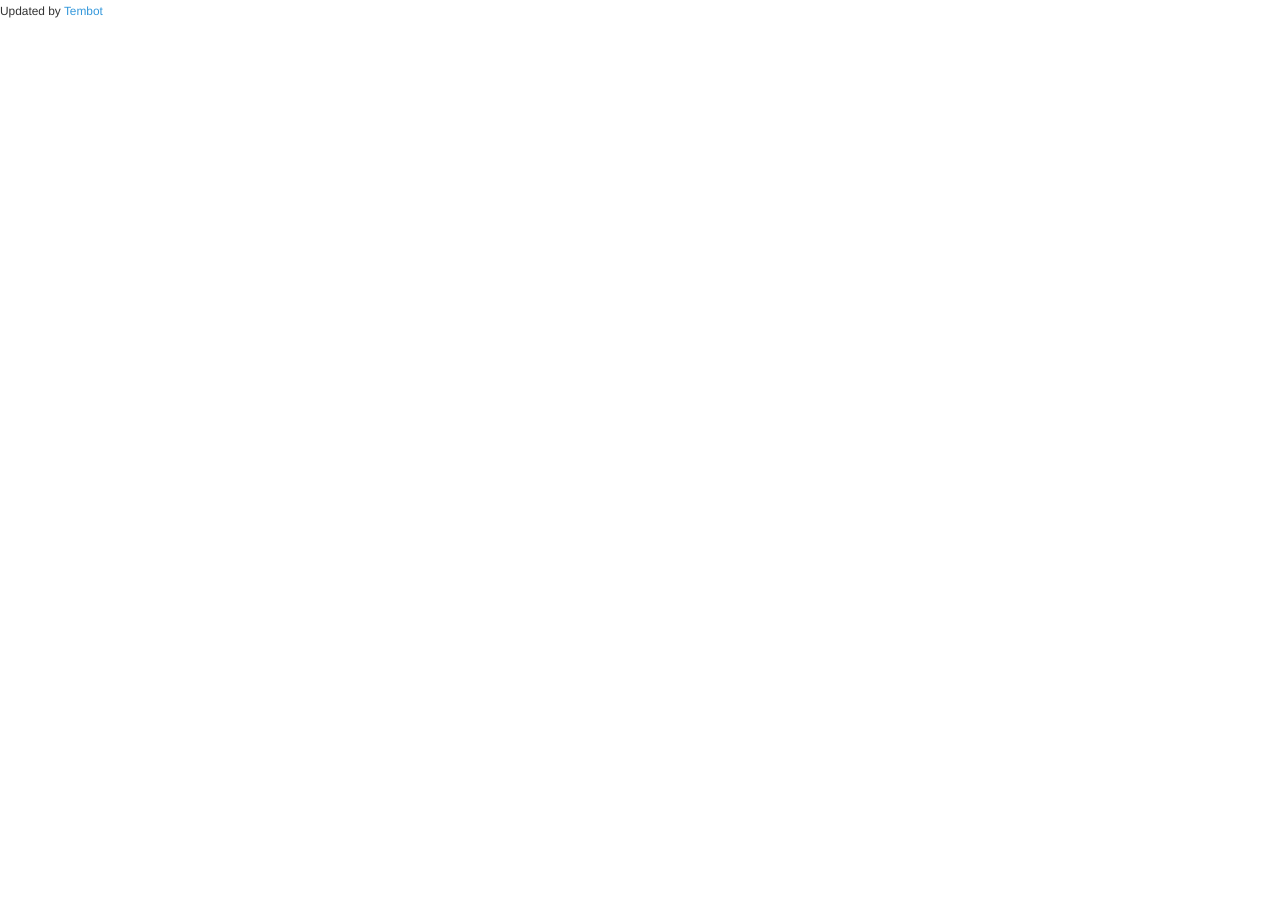
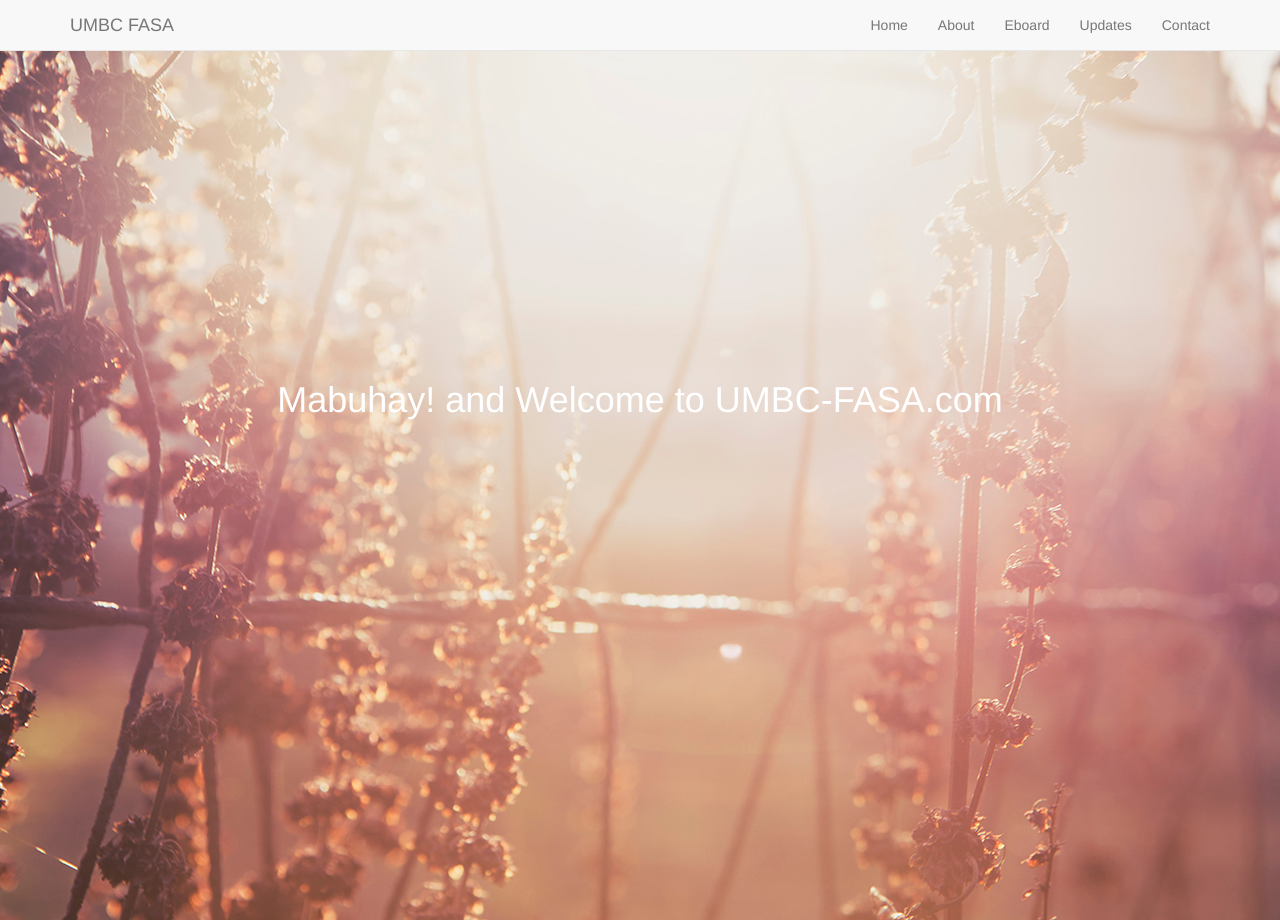
Before and after one commit to tenji240/HTML-Base, a plain HTML site: page index.html in a window 1280 px wide. Before the commit the page ends 800 px from the top, so only its background shows below. Drawn offline with nearby package versions, Linux system fonts and the light colour scheme.

Commit message:
Added Static Navbar and placeholder image

```diff
--- a/index.html
+++ b/index.html
@@ -21,13 +21,37 @@
   </head>
   <body>
 
-  <nav id="main-nav">
+    <nav class="navbar navbar-default navbar-fixed-top">
+      <div class="container">
+        <div class="navbar-header">
+          <button type="button" class="navbar-toggle collapsed" data-toggle="collapse" data-target="#navbar" aria-expanded="false" aria-controls="navbar">
+            <span class="sr-only">Toggle navigation</span>
+            <span class="icon-bar"></span>
+            <span class="icon-bar"></span>
+            <span class="icon-bar"></span>
+          </button>
+          <a class="navbar-brand" href="#">UMBC FASA</a>
+        </div>
+        <div id="navbar" class="navbar-collapse collapse">
+          <ul class="nav navbar-nav navbar-right">
+            <li><a href="#">Home</a></li>
+            <li><a href="#">About</a></li>
+            <li><a href="#">Eboard</a></li>
+            <li><a href="#">Updates</a></li>
+            <li><a href="#">Contact</a></li>
+          </ul>
+        </div><!--/.nav-collapse -->
+      </div>
     </nav>
 
     <section id="landing">
+      <div class="welcome">
+        <h1>Mabuhay! and Welcome to UMBC-FASA.com</h1>
+      </div>
     </section>
 
     <section id="about">
+
     </section>
 
     <section id="board">
@@ -43,7 +67,6 @@
     </footer>
 
 
-    <small>Updated by <a href="http://tembot.me/">Tembot</a></small>
     <!-- jQuery (necessary for Bootstrap's JavaScript plugins) -->
     <script src="https://ajax.googleapis.com/ajax/libs/jquery/1.11.1/jquery.min.js"></script>
     <!-- Include all compiled plugins (below), or include individual files as needed -->
--- a/styles/app/application.less
+++ b/styles/app/application.less
@@ -17,3 +17,19 @@ a{
   margin: auto;
   padding: 32px;
 }
+
+#landing{
+  background: url("../179H_Small.jpg") no-repeat;
+  width: 100%;
+  height: 900px;
+  position: static;
+  top: 0px;
+  left: 0px;
+}
+
+.welcome{
+  position: relative;
+  top: 40%;
+  text-align: center;
+  color: white;
+}
```
Also changed, not shown: 179H_Small.jpg (added), styles/app.css. Lines whose indentation alone changed are shown as unchanged.
